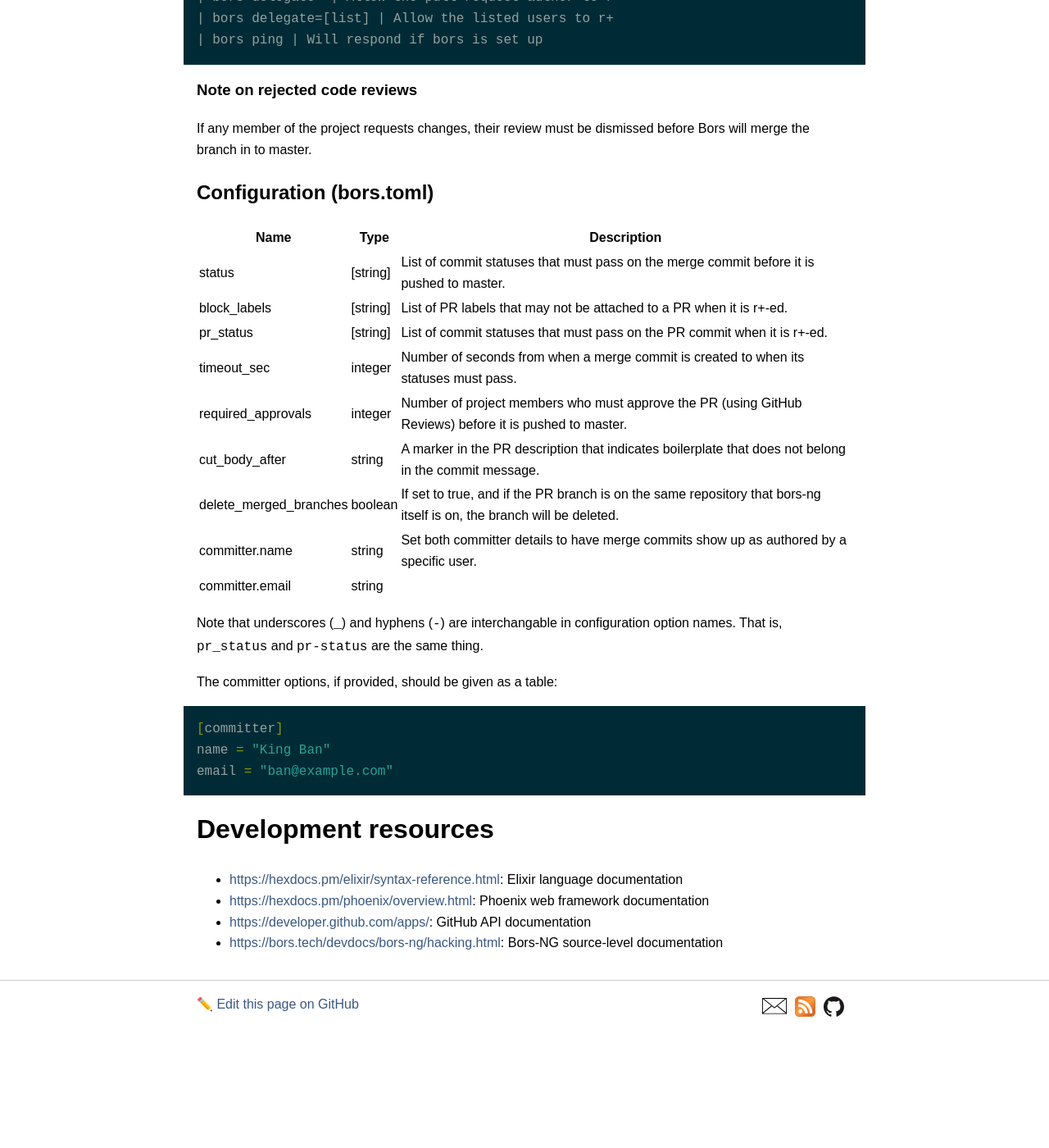
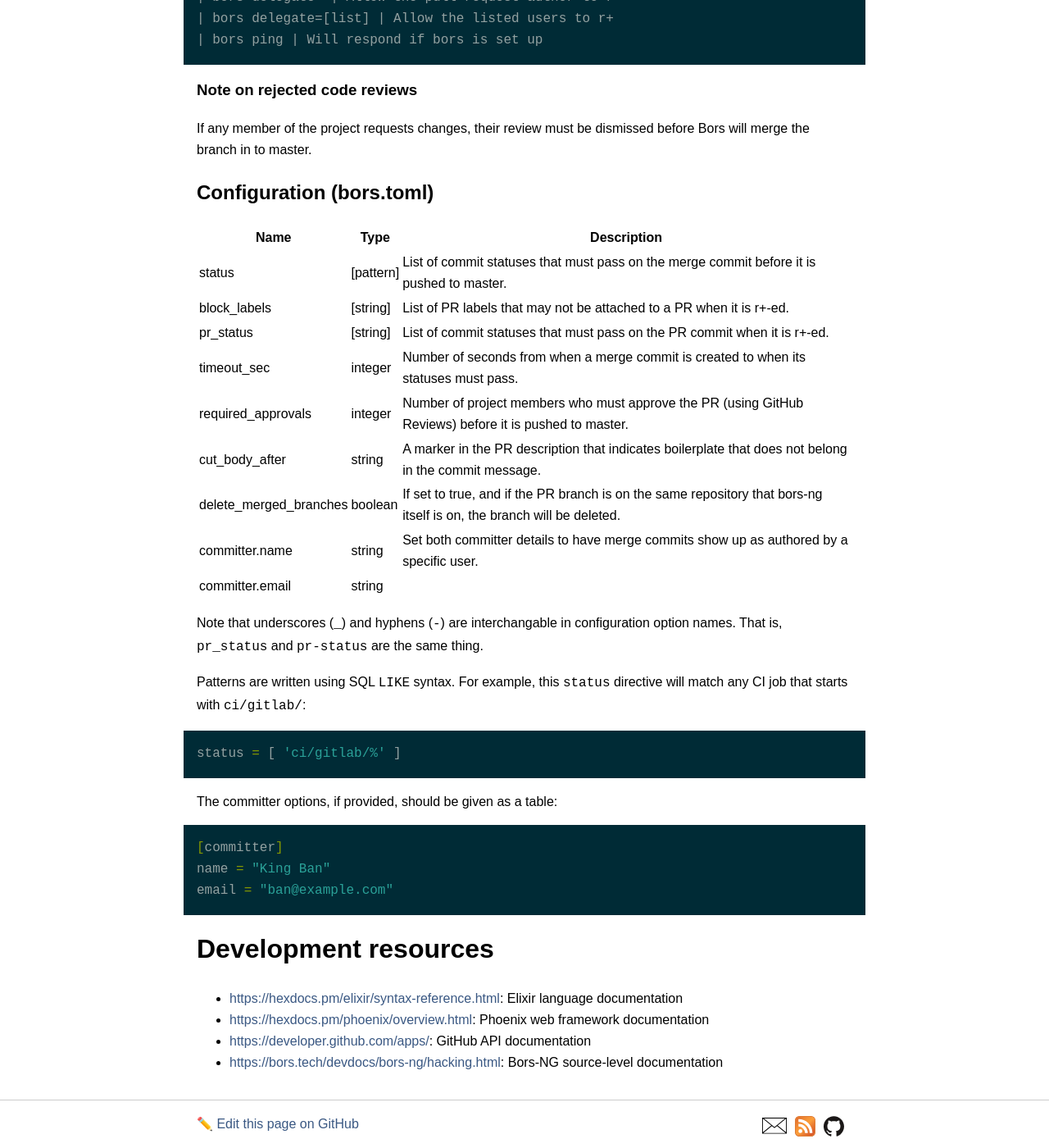
Before and after one commit to bors-ng/bors-ng.github.io, a Jekyll site: the page built from _documentation/reference.md, in a window 1280 px wide and 1400 px high, scrolled down 1666 px. Shown: the whole window at 82% size. Built offline with Jekyll 4.4.1, drawn with Linux system fonts in a browser that asks for light colours; before the commit the page ends 2920 px from its top, so only the background shows below that.

Commit message:
Add status patterns to documentation

````diff
--- a/_documentation/reference.md
+++ b/_documentation/reference.md
@@ -67,19 +67,25 @@ If any member of the project requests changes, their review must be dismissed be
 
 ## Configuration (bors.toml)
 
-| Name                   | Type       | Description |
-|------------------------|------------|-------------|
-| status                 | \[string\] | List of commit statuses that must pass on the merge commit before it is pushed to master.
-| block_labels           | \[string\] | List of PR labels that may not be attached to a PR when it is r+-ed.
-| pr_status              | \[string\] | List of commit statuses that must pass on the PR commit when it is r+-ed.
-| timeout_sec            | integer    | Number of seconds from when a merge commit is created to when its statuses must pass.
-| required_approvals     | integer    | Number of project members who must approve the PR (using GitHub Reviews) before it is pushed to master.
-| cut_body_after         | string     | A marker in the PR description that indicates boilerplate that does not belong in the commit message.
-| delete_merged_branches | boolean    | If set to true, and if the PR branch is on the same repository that bors-ng itself is on, the branch will be deleted.
-| committer.name         | string     | Set both committer details to have merge commits show up as authored by a specific user. |
-| committer.email        | string     | |
+| Name                   | Type        | Description |
+|------------------------|-------------|-------------|
+| status                 | \[pattern\] | List of commit statuses that must pass on the merge commit before it is pushed to master.
+| block_labels           | \[string\]  | List of PR labels that may not be attached to a PR when it is r+-ed.
+| pr_status              | \[string\]  | List of commit statuses that must pass on the PR commit when it is r+-ed.
+| timeout_sec            | integer     | Number of seconds from when a merge commit is created to when its statuses must pass.
+| required_approvals     | integer     | Number of project members who must approve the PR (using GitHub Reviews) before it is pushed to master.
+| cut_body_after         | string      | A marker in the PR description that indicates boilerplate that does not belong in the commit message.
+| delete_merged_branches | boolean     | If set to true, and if the PR branch is on the same repository that bors-ng itself is on, the branch will be deleted.
+| committer.name         | string      | Set both committer details to have merge commits show up as authored by a specific user. |
+| committer.email        | string      | |
 
 Note that underscores (`_`) and hyphens (`-`) are interchangable in configuration option names. That is, `pr_status` and `pr-status` are the same thing.
+
+Patterns are written using SQL `LIKE` syntax. For example, this `status` directive will match any CI job that starts with `ci/gitlab/`:
+
+```toml
+status = [ 'ci/gitlab/%' ]
+```
 
 The committer options, if provided, should be given as a table:
 
````
